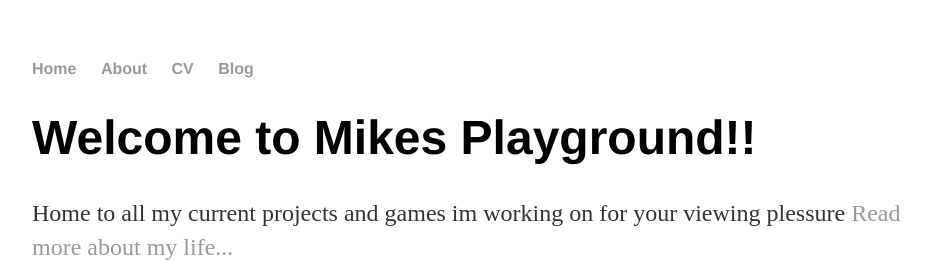
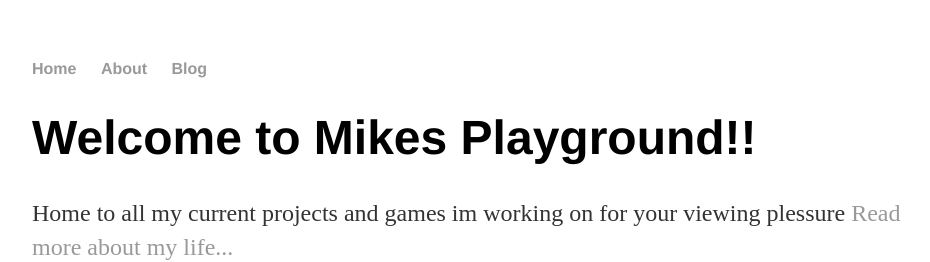
Before and after one commit to Roxisx/Roxisx.gibhub.io, a Jekyll site: the page built from index.html, in a window 1280 px wide. Shown: the top 262 px of the page, without its empty margins (160-1090 px from the left). Built offline with Jekyll 4.4.1, drawn with Linux system fonts in a browser that asks for light colours.

```diff
--- a/_layouts/default.html
+++ b/_layouts/default.html
@@ -10,7 +10,6 @@
 	    		<ul>
 	        		<li><a href="/">Home</a></li>
 		        	<li><a href="/">About</a></li>
-	        		<li><a href="/">CV</a></li>
 	        		<li><a href="/blog">Blog</a></li>
 	    		</ul>
 			</nav>
```
